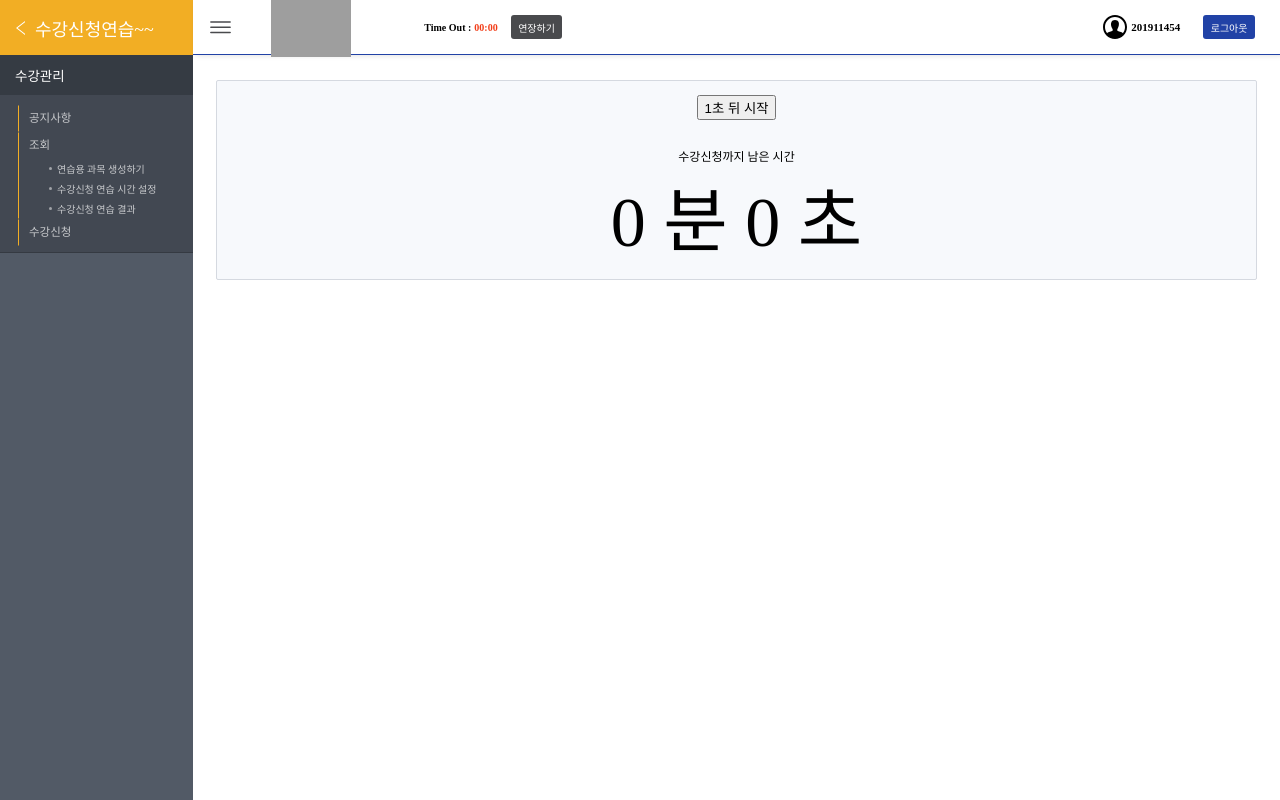
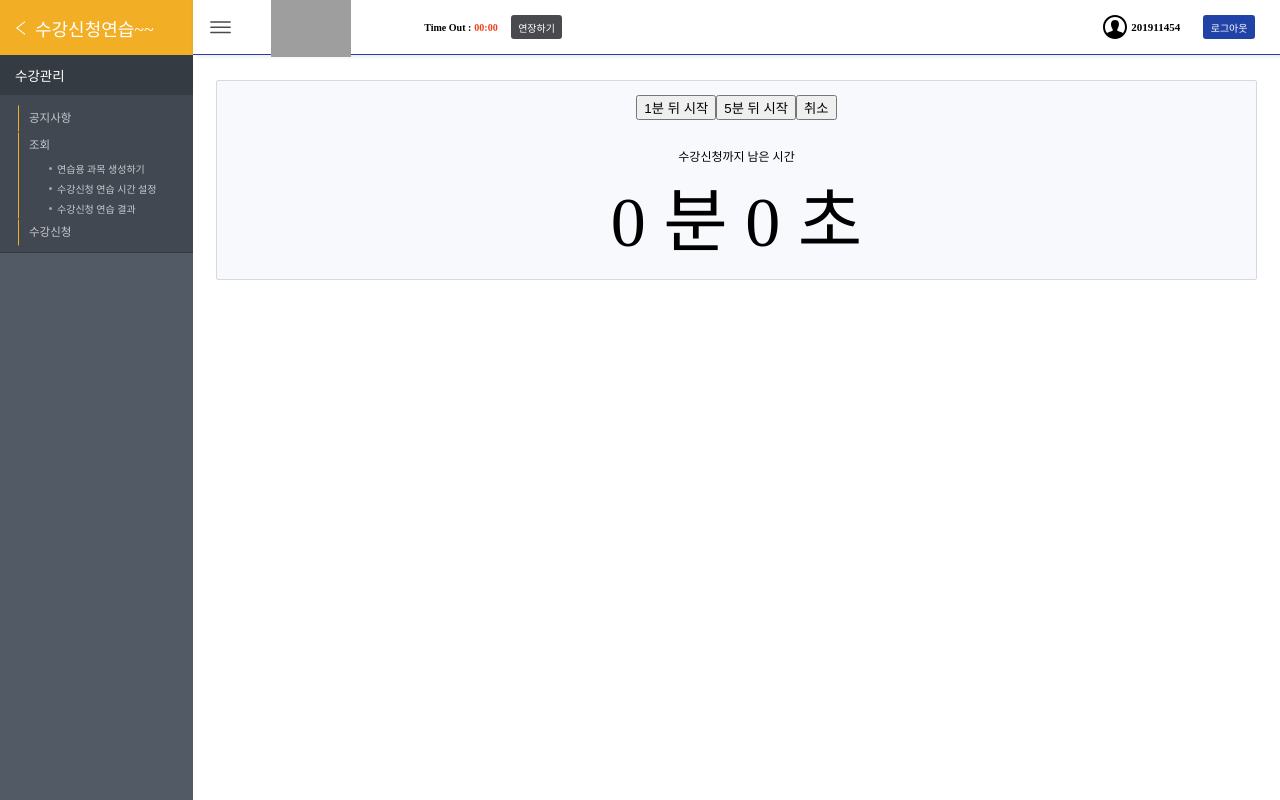
Before and after one commit to bluekmky1/enrollpractice, a React (Create React App) app: page /utility/settingtime in a window 1280 px wide. Built offline with nearby package versions, Linux system fonts and the light colour scheme; grey boxes are pictures that could not be loaded.

Commit message:
timer upgrade

```diff
--- a/src/Routes/utilityPages/SettingTime.tsx
+++ b/src/Routes/utilityPages/SettingTime.tsx
@@ -1,7 +1,7 @@
 import { motion } from "framer-motion";
 import styled from "styled-components";
-import { useSetRecoilState } from "recoil";
-import { enrollopenState } from "../../atom";
+import { useRecoilState, useSetRecoilState } from "recoil";
+import { enrollopenState, enrollTime, timeFlow } from "../../atom";
 import { useState } from "react";
 
 const Container = styled.div`
@@ -36,43 +36,61 @@ const TimerLabel = styled.div``;
 
 function SettingTime() {
   const setEnrollOpen = useSetRecoilState(enrollopenState);
-  const [min, setMin] = useState(0);
-  const [sec, setSec] = useState(0);
+  const [timeGoing, setTimeGoing] = useRecoilState(timeFlow);
+  const [times, setTimes] = useRecoilState(enrollTime);
+  const enrollTimer = (minutes: number) => {
+    // 취소를 누를 때
+    if (minutes === 0) {
+      if (!timeGoing) {
+        return;
+      }
+      clearInterval(timeGoing);
+      setTimeGoing(null);
+      setTimes(0);
+    }
+    // 이미 타이머가 흐르고 있을 때 타이머 재실행 방지
+    if (timeGoing) {
+      return;
+    }
+    // 밀리세컨드 계산 후 수강신청 초기화및 보여지는 시간 계산을 위한 변수(times) 설정
+    let totalMilSec = minutes * 60000;
+    setEnrollOpen(false);
+    setTimes(totalMilSec);
 
-  const enrollTimer = (minutes: number) => {
-    setEnrollOpen(false);
-    let minToMill = minutes * 60000;
-    let min = Math.floor(minToMill / 60000);
-    let sec = (minToMill / 1000) % 60;
-    setMin(min);
-    setSec(sec);
     const timerId = setInterval(() => {
-      minToMill = minToMill - 1000;
-      min = Math.floor(minToMill / 60000);
-      sec = (minToMill / 1000) % 60;
-      setMin(min);
-      setSec(sec);
-      console.log("수강신청 시작 " + min + "분" + sec + "초 전");
-      if (minToMill === 0) {
+      /*
+      console.log(times);
+       콘솔에 찍으면 enrollTimes가 0으로 찍히는 문제가 있음...
+       왜 이러는지 잘 모르겠음...
+      */
+
+      totalMilSec = totalMilSec - 1000;
+      setTimes(totalMilSec);
+      // 타이머가 끝났을 경우 실행되는 부분
+      if (totalMilSec === 0) {
         clearInterval(timerId);
-        console.log("수강신청 열림");
+        setTimeGoing(null);
         setEnrollOpen(true);
         return;
       }
     }, 1000);
+    // 정지할 타이머를 state에 저장
+    setTimeGoing(timerId);
   };
 
   return (
     <Container>
       <DisplayBox>
         <TimerBox>
-          <TimeBtn onClick={() => enrollTimer(1)}>1초 뒤 시작</TimeBtn>
+          <TimeBtn onClick={() => enrollTimer(0.3)}>1분 뒤 시작</TimeBtn>
+          <TimeBtn onClick={() => enrollTimer(5)}>5분 뒤 시작</TimeBtn>
+          <TimeBtn onClick={() => enrollTimer(0)}>취소</TimeBtn>
         </TimerBox>
 
         <TimerBox>
           <TimerLabel>수강신청까지 남은 시간</TimerLabel>
           <Timer>
-            {min} 분 {sec} 초
+            {Math.floor(times / 60000)} 분 {(times / 1000) % 60} 초
           </Timer>
         </TimerBox>
       </DisplayBox>
--- a/src/atom.tsx
+++ b/src/atom.tsx
@@ -26,3 +26,13 @@ export const enrollopenState = atom({
   key: "enrollopen",
   default: false,
 });
+
+export const enrollTime = atom({
+  key: "enrollTime",
+  default: 0,
+});
+
+export const timeFlow = atom<NodeJS.Timeout | null>({
+  key: "timeflow",
+  default: null,
+});
```
